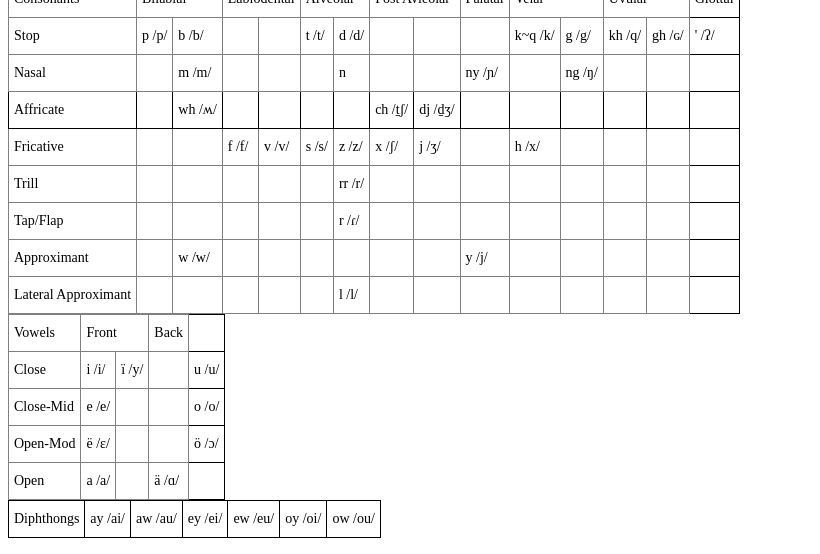
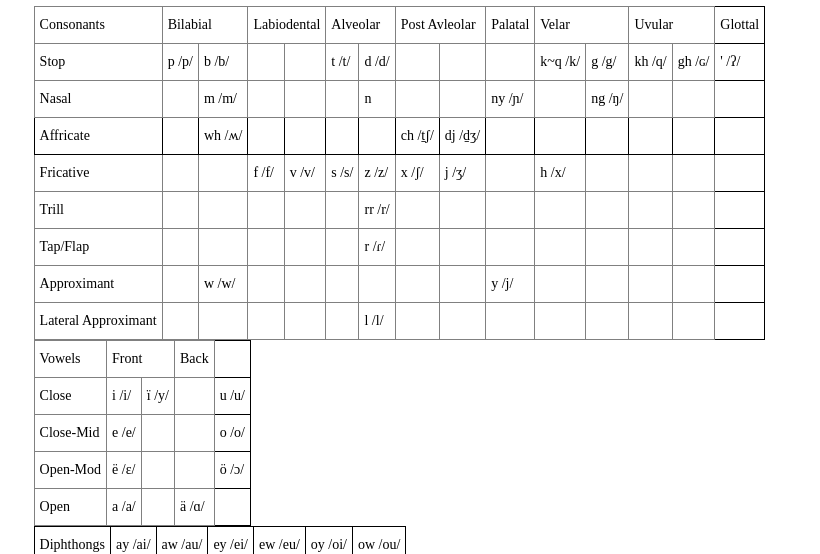
Before and after one commit to CaptainYulef/Barposh, a plain HTML site: page index.html in a window 1280 px wide. Shown: the part 86-640 px from the top of the page, without its empty margins (0-820 px from the left). Drawn offline with Linux system fonts and the light colour scheme.

Commit message:
Update index.html

```diff
--- a/index.html
+++ b/index.html
@@ -1,3 +1,5 @@
+<body style="padding:2%;">
+
 <h1>Phonology</h1>
 
 <style type="text/css">
@@ -237,3 +239,4 @@
 
 <h1>Phonotactics</h1>
 <p>The possible syllable structures are: V, CV, CVC.</p>
+</body>
```
